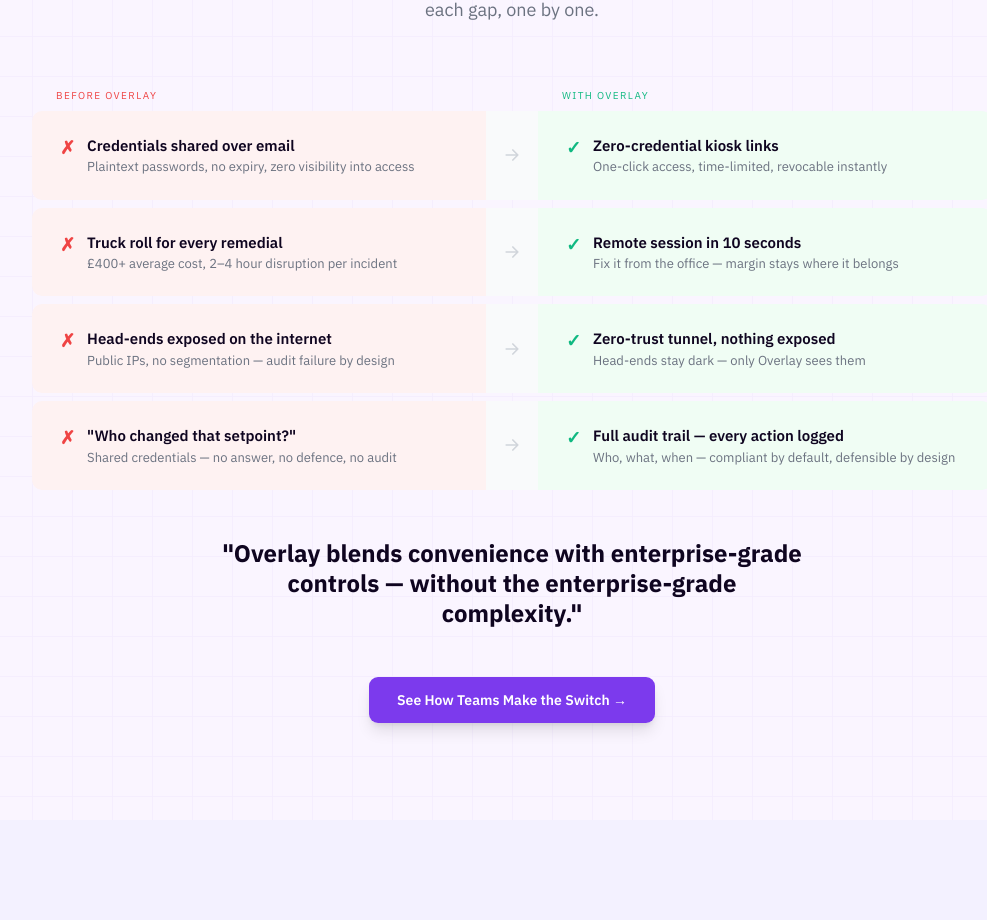
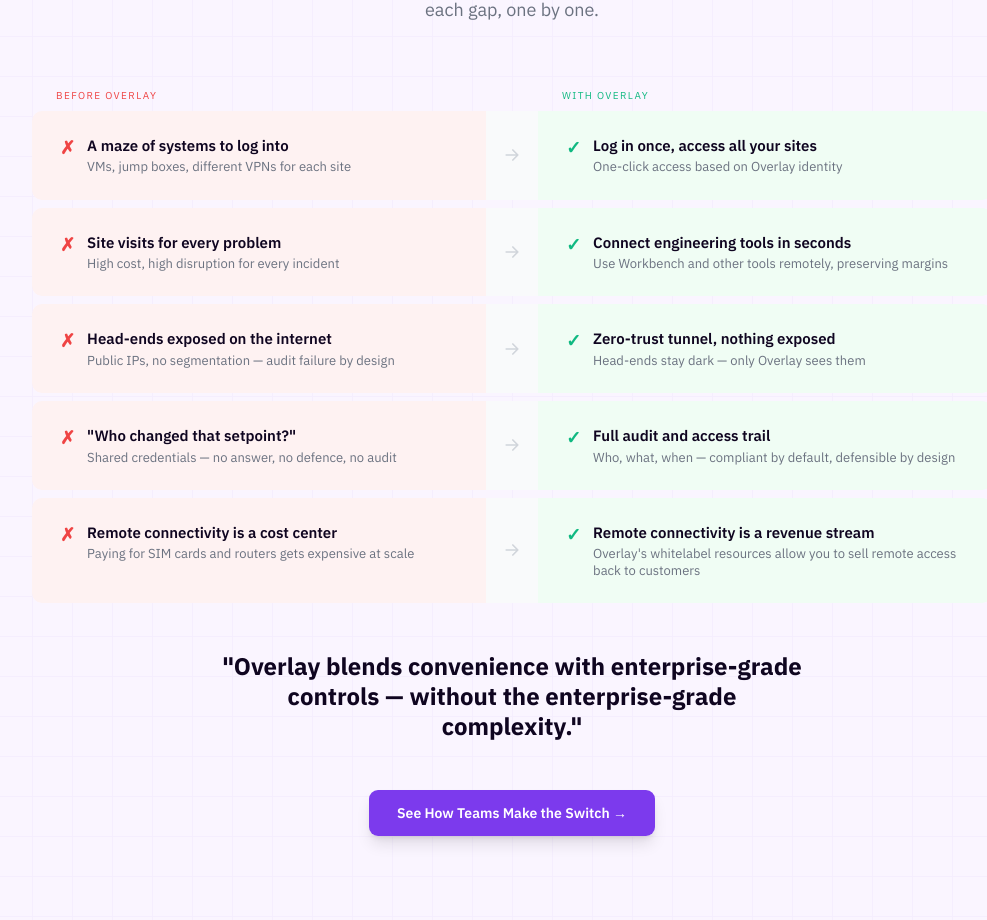
Before and after one commit to michaelbironneau/overlay-website, a Next.js app: page / in a window 1280 px wide. Shown: the part 1310-2230 px from the top of the page, without its empty margins (128-1115 px from the left). Built offline with nearby package versions, Linux system fonts and the light colour scheme.

Commit message:
Update comparison cards

```diff
--- a/src/components/sections/comparison.tsx
+++ b/src/components/sections/comparison.tsx
@@ -7,12 +7,12 @@
 
 const comparisonData: ComparisonRow[] = [
     {
-        before: { title: "Credentials shared over email", sub: "Plaintext passwords, no expiry, zero visibility into access" },
-        after: { title: "Zero-credential kiosk links", sub: "One-click access, time-limited, revocable instantly" }
+        before: { title: "A maze of systems to log into", sub: "VMs, jump boxes, different VPNs for each site" },
+        after: { title: "Log in once, access all your sites", sub: "One-click access based on Overlay identity" }
     },
     {
-        before: { title: "Truck roll for every remedial", sub: "£400+ average cost, 2–4 hour disruption per incident" },
-        after: { title: "Remote session in 10 seconds", sub: "Fix it from the office — margin stays where it belongs" }
+        before: { title: "Site visits for every problem", sub: "High cost, high disruption for every incident" },
+        after: { title: "Connect engineering tools in seconds", sub: "Use Workbench and other tools remotely, preserving margins" }
     },
     {
         before: { title: "Head-ends exposed on the internet", sub: "Public IPs, no segmentation — audit failure by design" },
@@ -20,7 +20,11 @@
     },
     {
         before: { title: "\"Who changed that setpoint?\"", sub: "Shared credentials — no answer, no defence, no audit" },
-        after: { title: "Full audit trail — every action logged", sub: "Who, what, when — compliant by default, defensible by design" }
+        after: { title: "Full audit and access trail", sub: "Who, what, when — compliant by default, defensible by design" }
+    },
+    {
+        before: { title: "Remote connectivity is a cost center", sub: "Paying for SIM cards and routers gets expensive at scale" },
+        after: { title: "Remote connectivity is a revenue stream", sub: "Overlay's whitelabel resources allow you to sell remote access back to customers" }
     }
 ];
 
```
